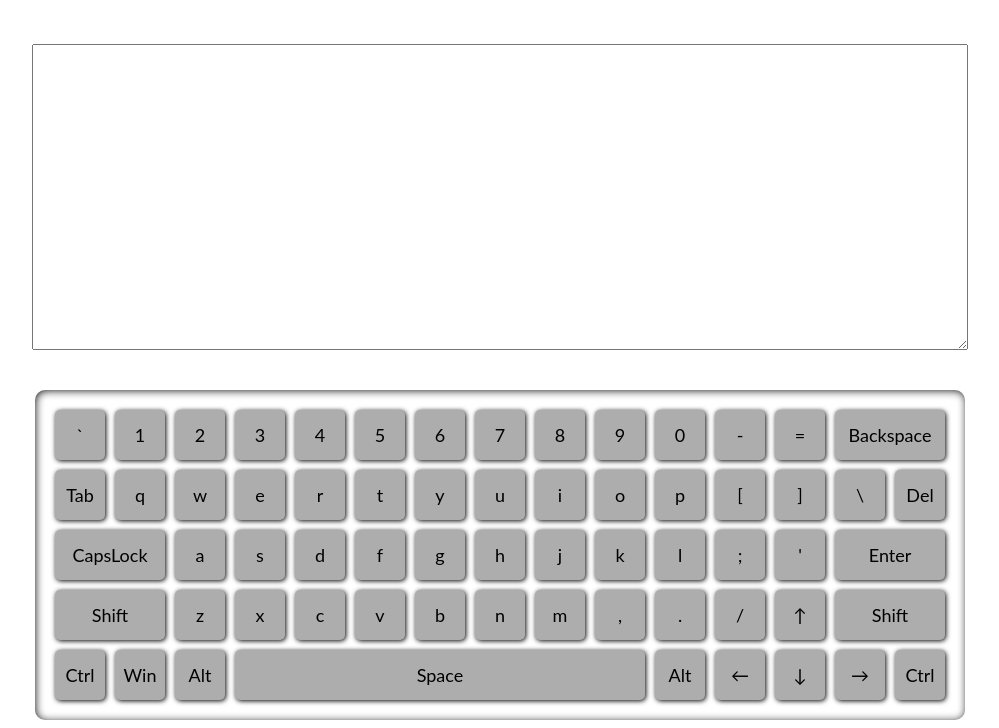
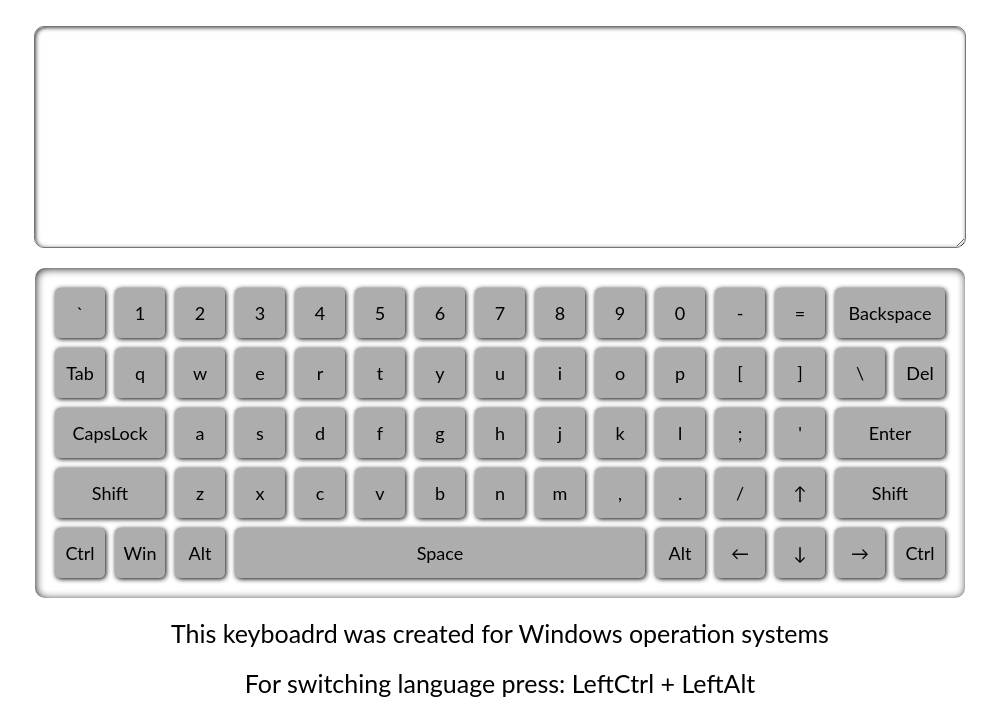
Before and after one commit to gavrilenkoartem038/virtual-keyboard, a website built with webpack: page src/index.html in a window 1280 px wide. Shown: the part 84-812 px from the top of the page, without its empty margins (140-1139 px from the left). Built offline with nearby package versions, Linux system fonts and the light colour scheme.

Commit message:
feat: add keyboard description

```diff
--- a/src/assets/js/Keyboard.js
+++ b/src/assets/js/Keyboard.js
@@ -23,7 +23,9 @@ export default class Keyboard {
     this.title = createElement('h1', 'title', 'RSS Virtual keyboard');
     this.textarea = createElement('textarea', 'textarea');
     const keyboard = this.createKeyboard();
-    document.body.append(this.title, this.textarea, keyboard);
+    this.systemDesc = createElement('div', 'description', 'This keyboadrd was created for Windows operation systems');
+    this.langDesc = createElement('div', 'description', 'For switching language press: LeftCtrl + LeftAlt');
+    document.body.append(this.title, this.textarea, keyboard, this.systemDesc, this.langDesc);
     keyboard.addEventListener('mousedown', this.handleEvent);
     document.addEventListener('keydown', this.handleEvent);
     document.addEventListener('keyup', this.handleEvent);
--- a/src/assets/styles/style.scss
+++ b/src/assets/styles/style.scss
@@ -10,14 +10,18 @@ body {
   display: flex;
   align-items: center;
   flex-direction: column;
-  gap: 40px;
+  gap: 20px;
+  font-family: 'Lato', sans-serif;
 }
 
 .textarea {
-  width: 930px;
-  height: 300px;
+  width: 910px;
+  height: 200px;
   font-family: 'Lato', sans-serif;
-  font-size: 18px;
+  font-size: 20px;
+  border-radius: 10px;
+  box-shadow: inset 1px 1px 5px -1px;
+  padding: 10px;
 }
 
 .keyboard {
@@ -28,7 +32,7 @@ body {
   padding: 20px;
   border-radius: 10px;
   box-shadow: inset 1px 1px 10px -1px;
-  font-family: 'Lato', sans-serif;
+
   font-size: 18px;
   .row {
       display: flex;
@@ -59,3 +63,7 @@ body {
       }
   }
 }
+
+.description {
+  font-size: 25px;
+}
```
Also changed, not shown: webpack.config.js (indentation only).
